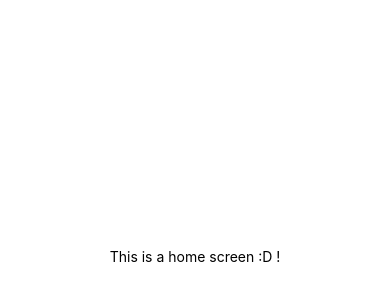
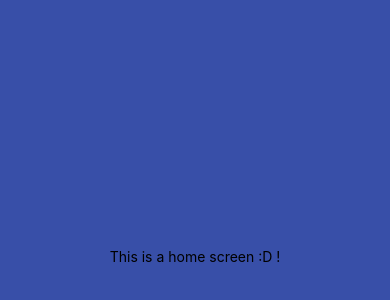
Before and after one commit to Clemond/MoodTracker, a React Native app: screen / in a window 390 px wide. Shown: the part 166-466 px from the top of the page. Built offline with nearby package versions, Linux system fonts and the light colour scheme.

Commit message:
style/change-backgroundColor-in-app

```diff
--- a/navigation/navigation.tsx
+++ b/navigation/navigation.tsx
@@ -9,7 +9,7 @@ export default function RootStack() {
     <Stack.Navigator
       screenOptions={{
         headerShown: false,
-        contentStyle: { backgroundColor: "#FFF" },
+        contentStyle: { backgroundColor: "#384FA8" },
         animation: "none"
       }}
     >
```
